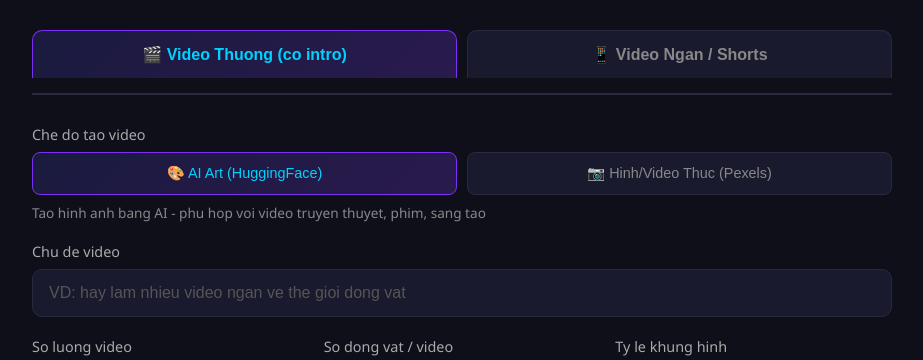
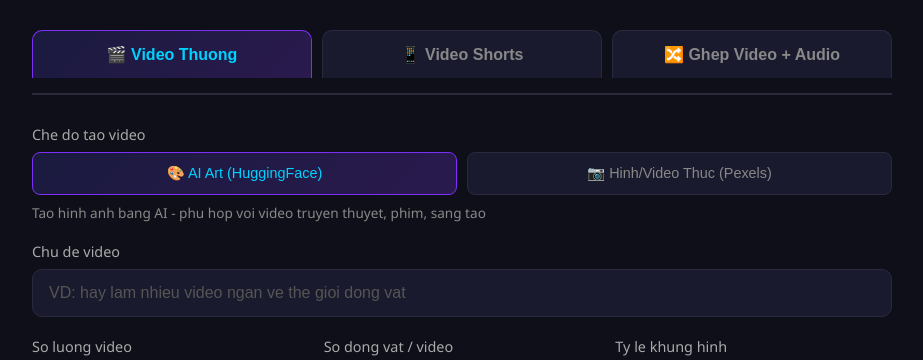
Before and after one commit to tanthanh0910/tool-ai-create-video, a Flask app: page / in a window 1280 px wide. Shown: the part 106-466 px from the top of the page, without its empty margins (178-1101 px from the left). Run offline with Flask 3, Linux system fonts and the light colour scheme.

Commit message:
Add custom video and audio merging feature with file input and duration option

```diff
--- a/app.py
+++ b/app.py
@@ -9,6 +9,8 @@ import asyncio
 import json
 import os
 import shutil
+import subprocess
+import uuid
 from flask import Flask, render_template, request, Response, send_file
 
 from config import Config
@@ -676,127 +678,318 @@ def api_generate_animal_shorts(prompt: str, num: int, items_per_video: int, clip
     return Response(generate_stream(), mimetype="text/event-stream")
 
 
-def api_generate_plant_shorts(prompt: str, num: int, items_per_video: int, clip_duration: float, video_width: int, video_height: int):
-    """Tạo video ngắn thực vật - không có intro, không đọc tên, 9:16, có nhạc nền."""
+# ---------- API: Custom Merge Video + Audio ----------
+
+@app.route("/api/merge", methods=["POST"])
+def api_merge():
+    """Ghép video và audio tùy chọn từ người dùng."""
+
+    # Kiểm tra files TRƯỚC KHI tạo generator
+    if 'video' not in request.files or 'audio' not in request.files:
+        def error_stream():
+            yield error_event("Vui long chon ca video va audio!")
+        return Response(error_stream(), mimetype="text/event-stream")
+
+    video_file = request.files['video']
+    audio_file = request.files['audio']
+
+    # Lấy thời lượng mong muốn (nếu có)
+    target_duration = request.form.get('duration', None)
+    if target_duration:
+        try:
+            target_duration = int(target_duration)
+        except:
+            target_duration = None
+
+    if not video_file.filename or not audio_file.filename:
+        def error_stream():
+            yield error_event("Vui long chon ca video va audio!")
+        return Response(error_stream(), mimetype="text/event-stream")
+
+    # Lưu files TRƯỚC khi tạo generator (quan trọng!)
+    os.makedirs(Config.TEMP_DIR, exist_ok=True)
+    unique_id = uuid.uuid4().hex[:8]
+
+    video_ext = os.path.splitext(video_file.filename)[1].lower()
+    audio_ext = os.path.splitext(audio_file.filename)[1].lower()
+    video_filename = video_file.filename
+    audio_filename = audio_file.filename
+
+    temp_video = os.path.join(Config.TEMP_DIR, f"upload_video_{unique_id}{video_ext}")
+    temp_audio = os.path.join(Config.TEMP_DIR, f"upload_audio_{unique_id}{audio_ext}")
+
+    # Lưu file ngay lập tức
+    try:
+        video_file.save(temp_video)
+        audio_file.save(temp_audio)
+    except Exception as e:
+        def error_stream():
+            yield error_event(f"Loi luu file: {str(e)}")
+        return Response(error_stream(), mimetype="text/event-stream")
 
     def generate_stream():
-        yield log_event(f"📱 TAO VIDEO NGAN THUC VAT (SHORTS)")
-        yield log_event(f"📐 Kich thuoc: {video_width}x{video_height} (9:16)")
-        yield log_event(f"🔢 So thuc vat moi video: {items_per_video}")
-        yield log_event(f"⏱️ Thoi luong moi clip: {clip_duration} giay")
-        yield log_event(f"🎵 Co nhac nen")
-        yield log_event(f"🚫 KHONG CO INTRO, KHONG DOC TEN")
-        yield progress_event(5)
+        yield log_event("🔀 Bat dau ghep video va audio...")
+        yield progress_event(10)
 
-        if not PEXELS_API_KEY:
-            yield error_event("Thieu PEXELS_API_KEY trong file .env")
-            return
+        yield log_event(f"📥 Video: {video_filename} ({os.path.getsize(temp_video) / 1024 / 1024:.1f} MB)")
+        yield progress_event(20)
 
-        # Parse danh sách
-        def parse_plant_list(text: str) -> list[str]:
-            parts = text.replace(";", ",").split(",")
-            plants = [p.strip() for p in parts if p.strip()]
-            if len(plants) >= 2 and all(len(p) < 30 for p in plants):
-                return plants
-            return []
+        yield log_event(f"📥 Audio: {audio_filename} ({os.path.getsize(temp_audio) / 1024 / 1024:.2f} MB)")
+        yield progress_event(25)
 
-        direct_plants = parse_plant_list(prompt)
+        if target_duration:
+            yield log_event(f"⏱️ Thoi luong mong muon: {target_duration} giay")
+        else:
+            yield log_event("⏱️ Thoi luong: Lay tu video goc")
+        yield progress_event(30)
 
-        if direct_plants:
-            yield log_event(f"✓ Danh sach thuc vat truc tiep: {len(direct_plants)} loai")
-            scripts = [{
-                "title": f"Shorts {len(direct_plants)} thuc vat",
-                "plants": direct_plants
-            }]
-        else:
-            yield log_event(f"Dang tao danh sach {num} video, moi video {items_per_video} thuc vat...")
-            scripts = generate_plant_scripts(prompt, num_videos=num, plants_per_video=items_per_video)
-            if not scripts:
-                yield log_event("Khong tao duoc danh sach", "error")
+        # Tạo output file
+        os.makedirs(Config.OUTPUT_DIR, exist_ok=True)
+        safe_video_name = "".join(c for c in video_filename.rsplit('.', 1)[0] if c.isalnum() or c in " _-").strip()
+        output_path = os.path.join(Config.OUTPUT_DIR, f"merged_{safe_video_name[:40]}_{unique_id}.mp4")
+
+        try:
+            # Kiểm tra FFmpeg có sẵn không
+            ffmpeg_check = subprocess.run(['ffmpeg', '-version'], capture_output=True, text=True)
+            if ffmpeg_check.returncode != 0:
+                yield error_event("FFmpeg chua duoc cai dat! Vui long cai FFmpeg truoc.")
+                if os.path.exists(temp_video):
+                    os.remove(temp_video)
+                if os.path.exists(temp_audio):
+                    os.remove(temp_audio)
                 return
 
-        yield progress_event(15)
-        os.makedirs(Config.OUTPUT_DIR, exist_ok=True)
-        if os.path.exists(Config.TEMP_DIR):
-            shutil.rmtree(Config.TEMP_DIR)
-        os.makedirs(Config.TEMP_DIR, exist_ok=True)
+            yield log_event("✓ FFmpeg da san sang", "success")
+            yield progress_event(35)
 
-        total = len(scripts)
-        completed_files = []
+            # Lấy thời lượng video gốc
+            probe_cmd = ['ffprobe', '-v', 'error', '-show_entries', 'format=duration', '-of', 'default=noprint_wrappers=1:nokey=1', temp_video]
+            probe_result = subprocess.run(probe_cmd, capture_output=True, text=True)
+            video_duration = float(probe_result.stdout.strip()) if probe_result.returncode == 0 else None
 
-        for i, script in enumerate(scripts):
-            title = script.get("title", f"Shorts {i+1}")
-            plants = script.get("plants", [])
+            if video_duration:
+                yield log_event(f"📹 Thoi luong video goc: {video_duration:.1f} giay")
 
-            yield log_event(f"[{i+1}/{total}] {title}")
-            yield log_event(f"  Thuc vat: {', '.join(plants)}")
+            yield progress_event(40)
 
-            base_pct = 15 + (i / total) * 80
-            import time
-            work_dir = os.path.join(Config.TEMP_DIR, f"shorts_{i:03d}_{int(time.time())}")
-            os.makedirs(work_dir, exist_ok=True)
+            # Xác định thời lượng cuối cùng
+            final_duration = target_duration if target_duration else video_duration
 
-            # Tạo clips - KHÔNG CÓ INTRO, KHÔNG ĐỌC TÊN
-            clips = []
-            from generators.plant_video_generator import create_plant_clip
-            for pi, plant in enumerate(plants):
-                yield log_event(f"  [{pi+1}/{len(plants)}] {plant}...")
-                clip = run_async(create_plant_clip(
-                    plant_name=plant,
-                    work_dir=work_dir,
-                    clip_index=pi,
-                    use_video=True,
-                    clip_duration=clip_duration,
-                    orientation="portrait",
-                    target_width=video_width,
-                    target_height=video_height,
-                    is_first_clip=(pi == 0),
-                    skip_narration=True,  # Shorts: không đọc tên
-                ))
-                if clip:
-                    clips.append((plant, clip))
-                    yield log_event(f"    ✓ {plant}", "success")
+            # Nếu có target_duration, cần xử lý video (lặp lại hoặc cắt)
+            processed_video = temp_video
+            if target_duration and video_duration:
+                yield log_event(f"🎬 Dang xu ly video cho {target_duration} giay...")
+                yield progress_event(45)
+
+                processed_video = os.path.join(Config.TEMP_DIR, f"processed_video_{unique_id}.mp4")
+
+                if video_duration >= target_duration:
+                    # Video dài hơn -> cắt bớt
+                    yield log_event(f"✂️ Cat video tu {video_duration:.1f}s xuong {target_duration}s")
+                    trim_cmd = [
+                        'ffmpeg', '-y', '-i', temp_video,
+                        '-t', str(target_duration),
+                        '-c', 'copy',
+                        processed_video
+                    ]
+                    subprocess.run(trim_cmd, capture_output=True, text=True, timeout=300)
                 else:
-                    yield log_event(f"    ✗ {plant}", "error")
-                yield progress_event(base_pct + (pi + 1) / len(plants) * 40 / total)
+                    # Video ngắn hơn -> lặp lại
+                    loops_needed = int(target_duration / video_duration) + 1
+                    yield log_event(f"🔁 Lap video {loops_needed} lan (video goc {video_duration:.1f}s)")
 
-            if not clips:
-                yield log_event("  Khong tao duoc clip nao", "error")
-                continue
+                    # Tạo file concat list
+                    concat_list = os.path.join(Config.TEMP_DIR, f"concat_list_{unique_id}.txt")
+                    with open(concat_list, 'w') as f:
+                        for _ in range(loops_needed):
+                            f.write(f"file '{os.path.abspath(temp_video)}'\n")
 
-            # Ghép clips - KHÔNG CÓ INTRO
-            clip_paths = [path for _, path in clips]
-            yield log_event(f"  === GHEP {len(clips)} CLIP (KHONG INTRO) ===")
+                    # Concat và cắt đúng thời lượng
+                    loop_cmd = [
+                        'ffmpeg', '-y', '-f', 'concat', '-safe', '0',
+                        '-i', concat_list,
+                        '-t', str(target_duration),
+                        '-c', 'copy',
+                        processed_video
+                    ]
+                    subprocess.run(loop_cmd, capture_output=True, text=True, timeout=300)
 
-            safe_title = "".join(c for c in title if c.isalnum() or c in " _-").strip()
-            concat_path = os.path.join(work_dir, f"concat_{safe_title[:40]}.mp4")
+                    # Xóa file concat list
+                    if os.path.exists(concat_list):
+                        os.remove(concat_list)
 
-            from generators.animal_video_generator import concatenate_videos
-            concat_result = concatenate_videos(clip_paths, concat_path, video_width, video_height)
+                if not os.path.exists(processed_video):
+                    processed_video = temp_video
+                    yield log_event("⚠️ Khong the xu ly video, dung video goc", "warn")
+                else:
+                    yield log_event("✓ Da xu ly video", "success")
 
-            if not concat_result:
-                yield log_event("  Ghep video that bai", "error")
-                continue
+            yield progress_event(55)
+            yield log_event(f"🎬 Dang ghep video va audio...")
+            yield log_event(f"📁 Output: {output_path}")
 
-            # Thêm nhạc nền
-            yield log_event("  🎵 Dang them nhac nen...")
-            output_path = os.path.join(Config.OUTPUT_DIR, f"shorts_{i+1:02d}_{safe_title[:40]}.mp4")
-            from generators.plant_video_generator import add_background_music
-            final = add_background_music(concat_result, output_path)
+            # Sử dụng ffmpeg để merge video + audio
+            yield log_event("⏳ Dang xu ly... (co the mat vai phut)")
+            yield progress_event(60)
 
-            if final:
-                completed_files.append(final)
-                yield log_event(f"  ✓ Hoan thanh: {final}", "success")
+            # Nếu có target_duration: video giữ đúng thời lượng, audio chỉ phát 1 lần
+            # Nếu không có: dùng -shortest (kết thúc khi track ngắn nhất kết thúc)
+            if target_duration:
+                # Có target_duration -> video đúng thời lượng, audio phát 1 lần rồi im
+                cmd = [
+                    'ffmpeg', '-y',
+                    '-i', processed_video,
+                    '-i', temp_audio,
+                    '-filter_complex', f'[1:a]apad=whole_dur={target_duration}[a]',
+                    '-map', '0:v',
+                    '-map', '[a]',
+                    '-c:v', 'copy',
+                    '-c:a', 'aac',
+                    '-t', str(target_duration),
+                    output_path
+                ]
             else:
-                import shutil as sh
-                sh.copy2(concat_result, output_path)
-                completed_files.append(output_path)
-                yield log_event(f"  ✓ Hoan thanh (khong nhac nen): {output_path}", "success")
+                # Không có target_duration -> dùng -shortest
+                cmd = [
+                    'ffmpeg', '-y',
+                    '-i', processed_video,
+                    '-i', temp_audio,
+                    '-map', '0:v',
+                    '-map', '1:a',
+                    '-c:v', 'copy',
+                    '-c:a', 'aac',
+                    '-shortest',
+                    output_path
+                ]
 
-            yield progress_event(base_pct + 80 / total)
+            yield log_event(f"📋 Thoi luong output: {target_duration if target_duration else 'theo video/audio'} giay")
+            yield progress_event(65)
 
-        yield log_event(f"  📁 Temp folder: {Config.TEMP_DIR}")
-        yield done_event(f"Hoan thanh {len(completed_files)}/{total} video shorts!", completed_files)
+            result = subprocess.run(cmd, capture_output=True, text=True, timeout=300)
+
+            if result.returncode != 0:
+                yield log_event(f"⚠️ Copy codec that bai, thu re-encode...", "warn")
+                yield log_event(f"Chi tiet: {result.stderr[:300]}", "warn")
+
+                # Thử lại với re-encode video
+                yield log_event("🔄 Thu lai voi libx264 (cham hon)...")
+                yield progress_event(70)
+
+                if target_duration:
+                    cmd_reencode = [
+                        'ffmpeg', '-y',
+                        '-i', processed_video,
+                        '-i', temp_audio,
+                        '-filter_complex', f'[1:a]apad=whole_dur={target_duration}[a]',
+                        '-map', '0:v',
+                        '-map', '[a]',
+                        '-c:v', 'libx264',
+                        '-preset', 'fast',
+                        '-c:a', 'aac',
+                        '-t', str(target_duration),
+                        output_path
+                    ]
+                else:
+                    cmd_reencode = [
+                        'ffmpeg', '-y',
+                        '-i', processed_video,
+                        '-i', temp_audio,
+                        '-map', '0:v',
+                        '-map', '1:a',
+                        '-c:v', 'libx264',
+                        '-preset', 'fast',
+                        '-c:a', 'aac',
+                        '-shortest',
+                        output_path
+                    ]
+                result = subprocess.run(cmd_reencode, capture_output=True, text=True, timeout=600)
+
+                if result.returncode != 0:
+                    yield error_event(f"❌ Khong the ghep video!")
+                    yield log_event(f"FFmpeg error: {result.stderr[:500]}", "error")
+                    # Cleanup
+                    if os.path.exists(temp_video):
+                        os.remove(temp_video)
+                    if os.path.exists(temp_audio):
+                        os.remove(temp_audio)
+                    if processed_video != temp_video and os.path.exists(processed_video):
+                        os.remove(processed_video)
+                    return
+
+            yield log_event("✓ FFmpeg hoan thanh", "success")
+            yield progress_event(85)
+
+            # Kiểm tra output
+            if not os.path.exists(output_path):
+                yield error_event("❌ File output khong ton tai!")
+                if os.path.exists(temp_video):
+                    os.remove(temp_video)
+                if os.path.exists(temp_audio):
+                    os.remove(temp_audio)
+                if processed_video != temp_video and os.path.exists(processed_video):
+                    os.remove(processed_video)
+                return
+
+            output_size = os.path.getsize(output_path)
+            if output_size < 1000:
+                yield error_event(f"❌ File output qua nho ({output_size} bytes)!")
+                if os.path.exists(temp_video):
+                    os.remove(temp_video)
+                if os.path.exists(temp_audio):
+                    os.remove(temp_audio)
+                if processed_video != temp_video and os.path.exists(processed_video):
+                    os.remove(processed_video)
+                return
+
+            yield log_event(f"✓ Output: {output_size / 1024 / 1024:.1f} MB", "success")
+            yield progress_event(90)
+
+            # Cleanup uploaded files
+            yield log_event("🗑️ Xoa file upload tam...")
+            if os.path.exists(temp_video):
+                os.remove(temp_video)
+                yield log_event("  ✓ Xoa video upload", "info")
+            if os.path.exists(temp_audio):
+                os.remove(temp_audio)
+                yield log_event("  ✓ Xoa audio upload", "info")
+            if processed_video != temp_video and os.path.exists(processed_video):
+                os.remove(processed_video)
+                yield log_event("  ✓ Xoa video da xu ly", "info")
+
+            yield progress_event(100)
+            yield log_event("🎉 HOAN THANH!", "success")
+            yield done_event("Ghep video va audio thanh cong!", [output_path])
+
+        except subprocess.TimeoutExpired:
+            yield error_event("⏰ Qua thoi gian xu ly (5 phut)!")
+            yield log_event("Video qua dai hoac may tinh qua cham.", "warn")
+            # Cleanup
+            if os.path.exists(temp_video):
+                os.remove(temp_video)
+            if os.path.exists(temp_audio):
+                os.remove(temp_audio)
+            if 'processed_video' in dir() and processed_video != temp_video and os.path.exists(processed_video):
+                os.remove(processed_video)
+        except FileNotFoundError:
+            yield error_event("❌ FFmpeg khong tim thay! Vui long cai dat FFmpeg.")
+            yield log_event("Huong dan: brew install ffmpeg (macOS) hoac apt install ffmpeg (Linux)", "warn")
+            if os.path.exists(temp_video):
+                os.remove(temp_video)
+            if os.path.exists(temp_audio):
+                os.remove(temp_audio)
+            if 'processed_video' in dir() and processed_video != temp_video and os.path.exists(processed_video):
+                os.remove(processed_video)
+        except Exception as e:
+            yield error_event(f"❌ Loi: {str(e)}")
+            import traceback
+            yield log_event(f"Chi tiet: {traceback.format_exc()[:500]}", "error")
+            # Cleanup
+            if os.path.exists(temp_video):
+                os.remove(temp_video)
+            if os.path.exists(temp_audio):
+                os.remove(temp_audio)
+            if 'processed_video' in dir() and processed_video != temp_video and os.path.exists(processed_video):
+                os.remove(processed_video)
 
     return Response(generate_stream(), mimetype="text/event-stream")
 
--- a/templates/index.html
+++ b/templates/index.html
@@ -311,10 +346,13 @@
         <!-- Tab Navigation -->
         <div class="tab-nav">
             <button type="button" class="tab-btn active" onclick="switchTab('normal')">
-                🎬 Video Thuong (co intro)
+                🎬 Video Thuong
             </button>
             <button type="button" class="tab-btn" onclick="switchTab('shorts')">
-                📱 Video Ngan / Shorts
+                📱 Video Shorts
+            </button>
+            <button type="button" class="tab-btn" onclick="switchTab('merge')">
+                🔀 Ghep Video + Audio
             </button>
         </div>
 
@@ -485,6 +523,45 @@
             </button>
         </div>
 
+        <!-- ============== TAB 3: CUSTOM MERGE ============== -->
+        <div class="tab-content" id="tab-merge">
+            <!-- Merge Info -->
+            <div class="info-box">
+                <b>🔀 Ghep Video + Audio</b><br>
+                • Chon video va audio tu may tinh<br>
+                • Video: MP4 | Audio: MP3/WAV/M4A<br>
+                • Neu nhap thoi luong: video se lap lai/cat, audio phat 1 lan
+            </div>
+
+            <!-- Video File Input -->
+            <div class="form-group">
+                <label>Chon video (MP4)</label>
+                <input type="file" id="video-file" accept=".mp4" onchange="updateFileName('video')">
+                <div id="video-file-name" class="file-name"></div>
+            </div>
+
+            <!-- Audio File Input -->
+            <div class="form-group">
+                <label>Chon audio (MP3/WAV/M4A)</label>
+                <input type="file" id="audio-file" accept=".mp3, .wav, .m4a" onchange="updateFileName('audio')">
+                <div id="audio-file-name" class="file-name"></div>
+            </div>
+
+            <!-- Duration Input -->
+            <div class="form-group">
+                <label>Thoi luong mong muon (giay) - de trong = lay thoi luong video goc</label>
+                <input type="number" id="merge-duration" placeholder="VD: 30" min="1" max="600">
+                <div style="margin-top: 5px; font-size: 0.8em; color: #888;">
+                    💡 Neu nhap thoi luong: video se duoc cat/lap lai cho du, audio chi phat 1 lan
+                </div>
+            </div>
+
+            <!-- Merge Button -->
+            <button class="btn btn-primary" id="btn-merge" onclick="startMerge()">
+                🔀 Ghep Video Va Audio
+            </button>
+        </div>
+
         <!-- Progress (shared) -->
         <div class="progress-area" id="progress-area">
             <div class="progress-bar-container">
@@ -509,10 +586,11 @@
         function switchTab(tab) {
             currentTab = tab;
             document.querySelectorAll('.tab-btn').forEach((btn, i) => {
-                btn.classList.toggle('active', (tab === 'normal' && i === 0) || (tab === 'shorts' && i === 1));
+                btn.classList.toggle('active', (tab === 'normal' && i === 0) || (tab === 'shorts' && i === 1) || (tab === 'merge' && i === 2));
             });
             document.getElementById('tab-normal').classList.toggle('active', tab === 'normal');
             document.getElementById('tab-shorts').classList.toggle('active', tab === 'shorts');
+            document.getElementById('tab-merge').classList.toggle('active', tab === 'merge');
         }
 
         // Mode selection (for normal tab)
@@ -779,6 +857,50 @@
             btn.disabled = false;
             btn.textContent = '📱 Tao Video Ngan / Shorts';
         }
+
+        // Update file name display
+        function updateFileName(type) {
+            const fileInput = type === 'video' ? document.getElementById('video-file') : document.getElementById('audio-file');
+            const fileNameDiv = type === 'video' ? document.getElementById('video-file-name') : document.getElementById('audio-file-name');
+            const file = fileInput.files[0];
+            if (file) {
+                const sizeMB = (file.size / 1024 / 1024).toFixed(2);
+                fileNameDiv.textContent = `✓ ${file.name} (${sizeMB} MB)`;
+            } else {
+                fileNameDiv.textContent = '';
+            }
+        }
+
+        // Start Merge
+        async function startMerge() {
+            const videoFile = document.getElementById('video-file').files[0];
+            const audioFile = document.getElementById('audio-file').files[0];
+            const duration = document.getElementById('merge-duration').value;
+
+            if (!videoFile || !audioFile) {
+                alert('Vui long chon ca video va audio de ghep!');
+                return;
+            }
+
+            const btn = document.getElementById('btn-merge');
+            btn.disabled = true;
+            btn.innerHTML = '<span class="spinner"></span> Dang ghep video va audio...';
+
+            const formData = new FormData();
+            formData.append('video', videoFile);
+            formData.append('audio', audioFile);
+            if (duration) {
+                formData.append('duration', duration);
+            }
+
+            await streamSSE('/api/merge', {
+                method: 'POST',
+                body: formData,
+            });
+
+            btn.disabled = false;
+            btn.textContent = '🔀 Ghep Video Va Audio';
+        }
     </script>
 </body>
 </html>
```
Also changed, not shown: other parts of templates/index.html (+35 -0 lines).
